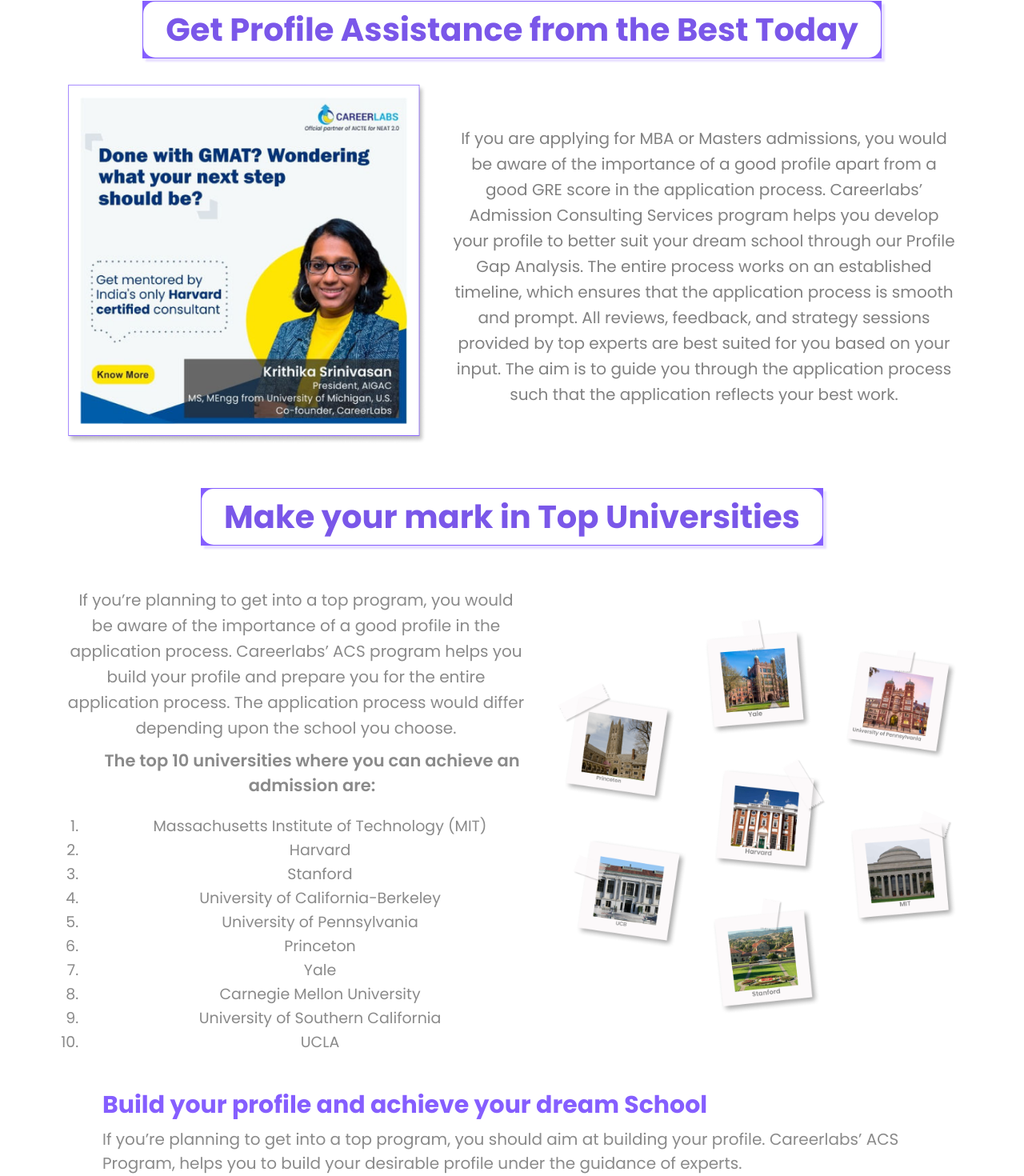
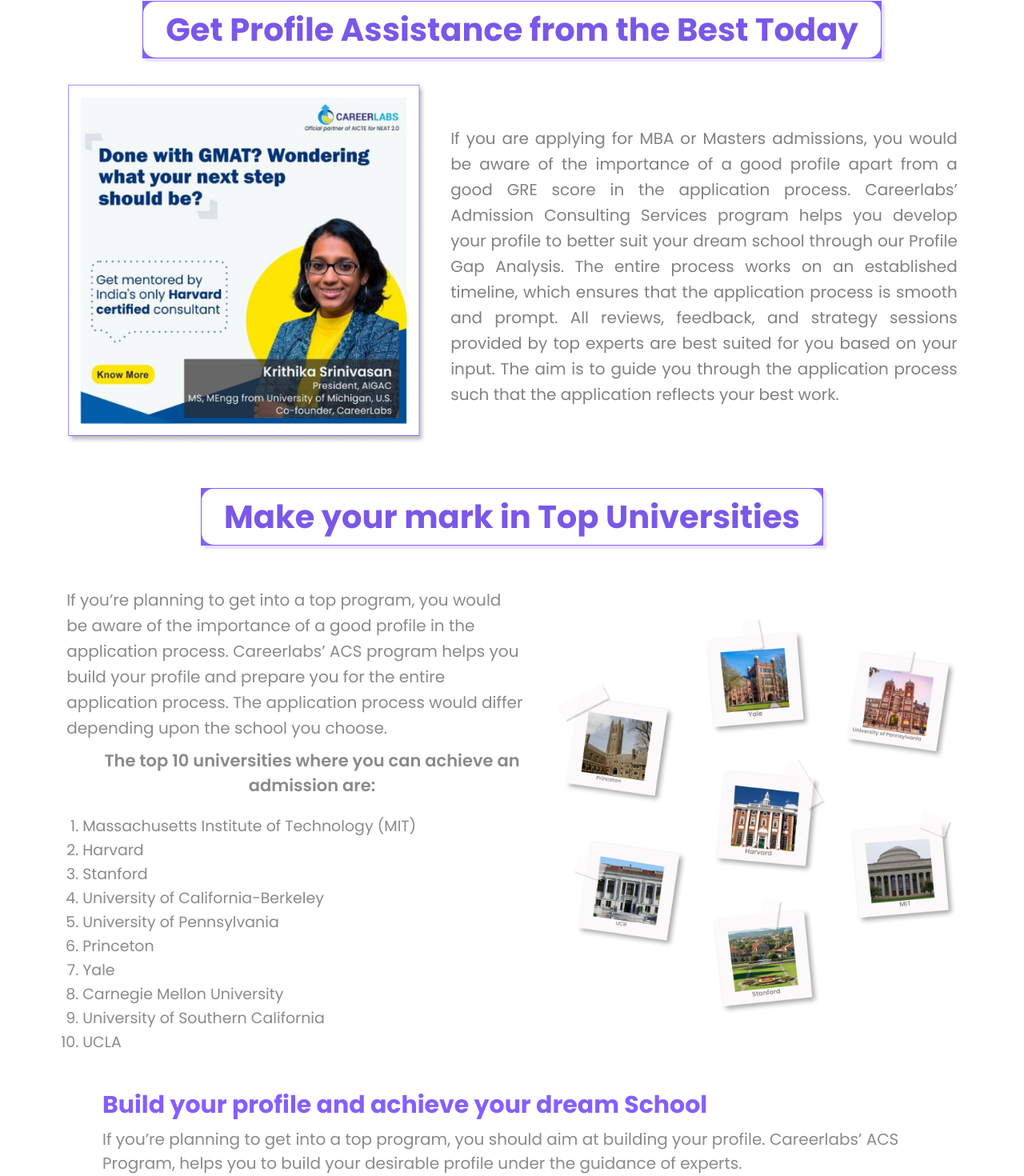
Before and after one commit to Kathirvel15/ReactJs-First-Project, a React (Create React App) app: page / in a window 1280 px wide. Shown: the part 2871-4341 px from the top of the page at 80% size. Built offline with nearby package versions, Linux system fonts and the light colour scheme.

Commit message:
Alignment update

```diff
--- a/src/1stfolder/acs.css
+++ b/src/1stfolder/acs.css
@@ -316,6 +316,7 @@
     font-size: 20px;
     color: #818181;
     line-height: 32px;
+    text-align: justify;
     margin-left: 1.5em;
 }
 .ACS-section-4 .ACS-section-4-inner-part img
@@ -377,6 +378,7 @@
     font-size: 20px;
     color: #8A8A8A;
     line-height: 32px;
+    text-align: start;
     padding-right: 2em;
 }
 .ACS-section-5-part1-heading p{
@@ -402,6 +404,7 @@
 .ACS-section-5-part1-orderlist ol
 {
     padding-left: 20px;
+    text-align: start;
 }
 .ACS-section-5-part1-orderlist li
 {
@@ -747,6 +750,7 @@
     color: #8A8A8A;
     font-size: 20px;
     line-height: 32px;
+    text-align: start;
 }
 @media screen and (max-width:1024px) {
     .ACS-section-10
--- a/src/1stfolder/acs.js
+++ b/src/1stfolder/acs.js
@@ -420,7 +420,7 @@
     {/*ELEVENTH SECTION */}
     <section class="ACS-section-11">
       <div class="ACS-section-11-divided">
-        <form action="https://thecareerlabs.com/">
+        <form method="post" action="https://thecareerlabs.com/">
           <div class="ACS-section-11-divided-part">
             <input type="text" placeholder="Name" required />
             {/*<input type="text" placeholder="Name" requried>*/}
```
